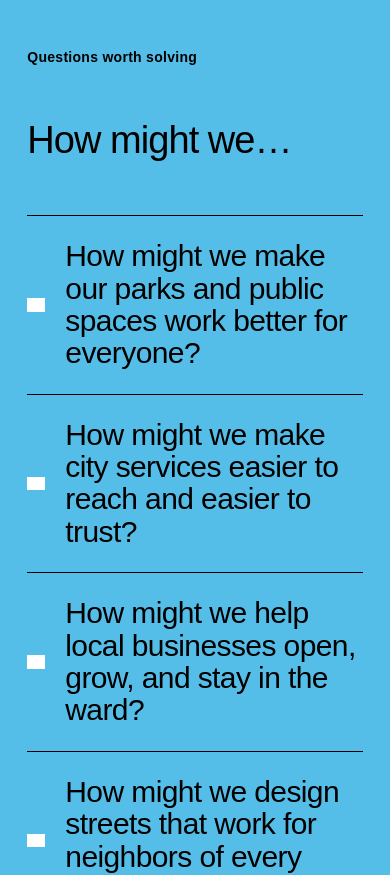
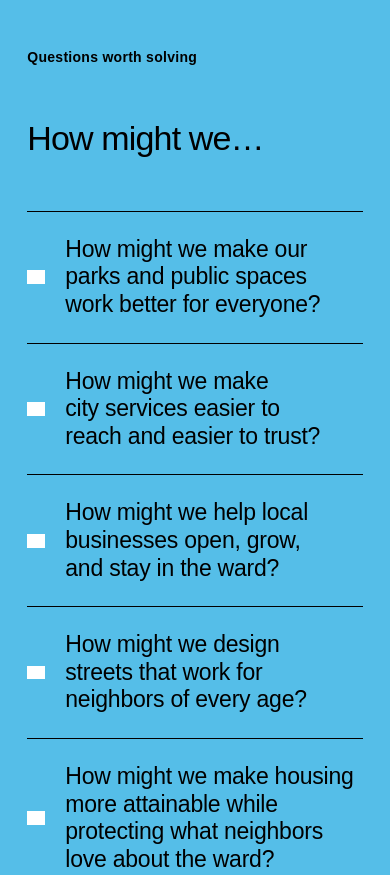
Before and after one commit to finchfinger/johnpaul43, a Next.js app: page / in a window 390 px wide. Shown: the part 2700-3575 px from the top of the page. Built offline with nearby package versions, Linux system fonts and the light colour scheme; grey boxes are pictures that could not be loaded; a web font is replaced by a local one.

Commit message:
Refine question typography on mobile

```diff
--- a/app/globals.css
+++ b/app/globals.css
@@ -117,6 +117,8 @@ a:focus-visible, button:focus-visible, textarea:focus-visible, input:focus-visib
   .submit-button { width: 100%; }
   .question { grid-template-columns: 24px 1fr; gap: 14px; min-height: 0; padding: 24px 0; }
   .question img { width: 18px; }
+  .questions h2 { font-size: 34px; }
+  .question p { font-size: 23px; line-height: 1.2; letter-spacing: -0.01em; text-wrap: balance; }
 }
 
 @media (prefers-reduced-motion: reduce) {
```
